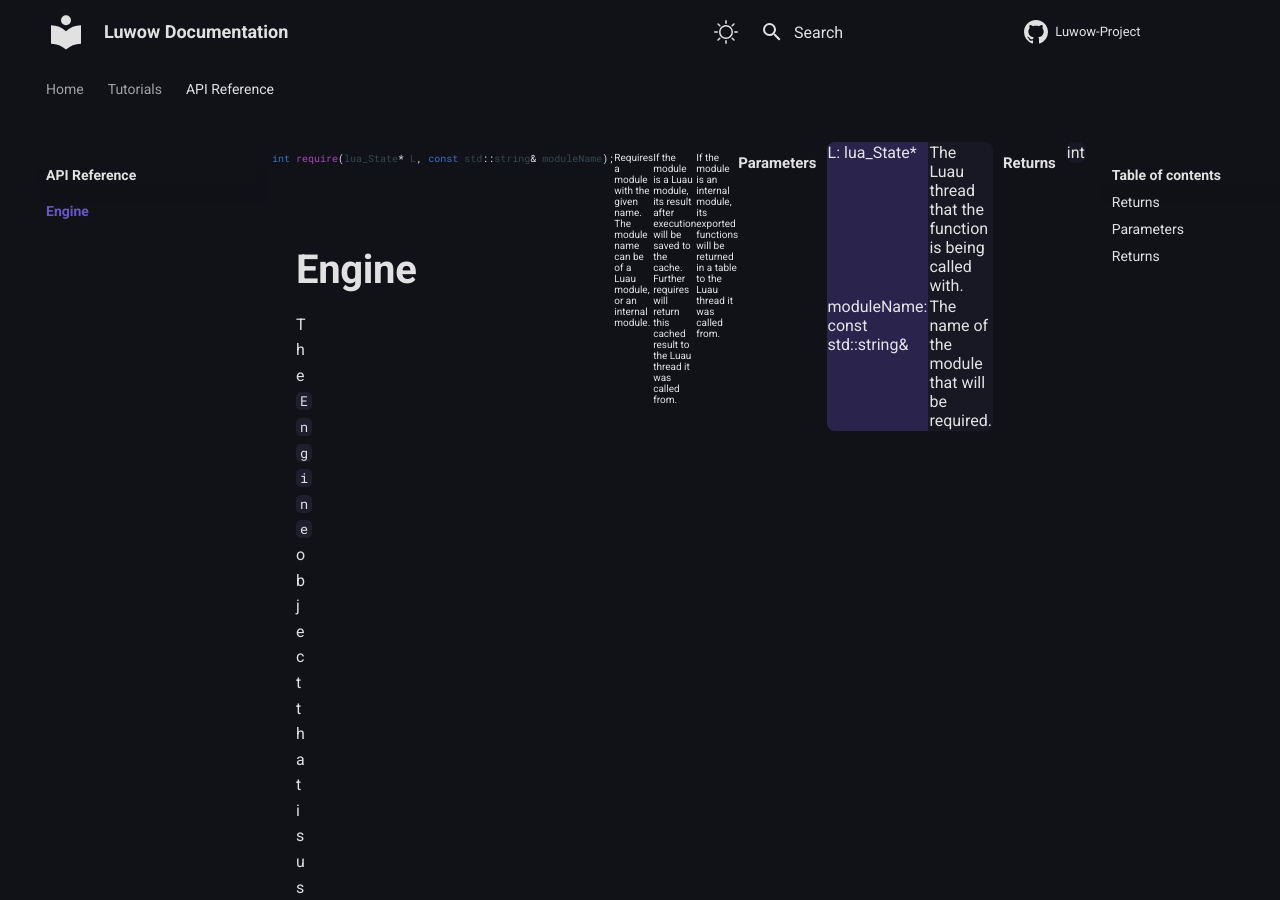
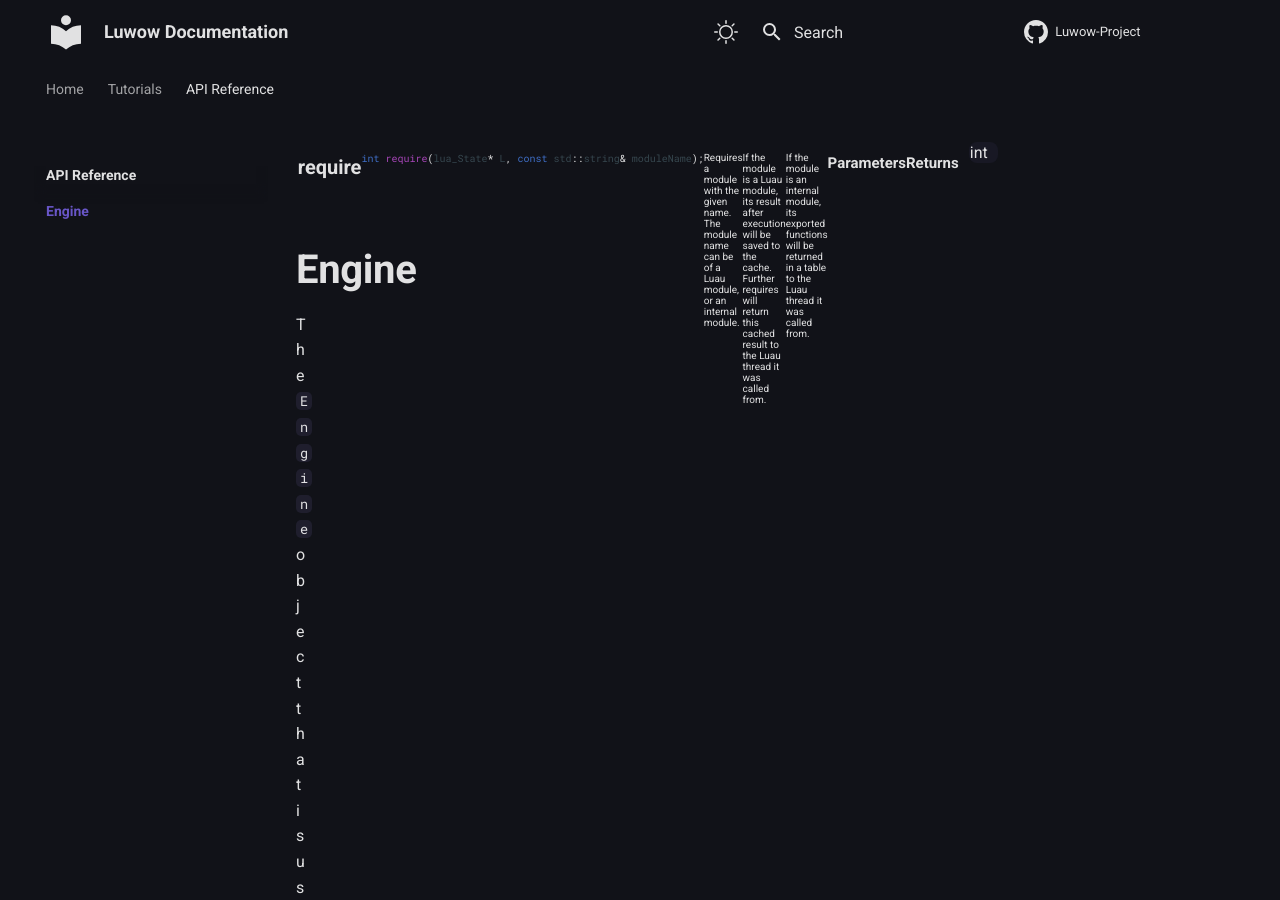
Before and after one commit to Luwow-Project/Documentation, an MkDocs documentation site: the page built from docs/api-reference/engine/index.md, in a window 1280 px wide and 900 px high. Built offline with MkDocs 1.6.1 and Material for MkDocs 9.7.7, drawn with Linux system fonts in a browser that asks for light colours.

Commit message:
Fix the Documentation (4/?)

````diff
--- a/docs/api-reference/engine/index.md
+++ b/docs/api-reference/engine/index.md
@@ -30,6 +32,8 @@
 
 -----
 
+# require
+
 ```cpp
 int require(lua_State* L, const std::string& moduleName);
 ```
@@ -41,22 +45,7 @@
 If the module is an internal module, its exported functions will be returned in a table to the Luau thread it was called from.
 
 ## Parameters
-<span markdown>
-    <div class="md-typeset__table">
-        <table>
-            <tbody>
-                <tr>
-                    <td class="api-param-highlight">L: <a href="">lua_State*</a></td>
-                    <td>The Luau thread that the function is being called with.</td>
-                </tr>
-                <tr>
-                    <td class="api-param-highlight">moduleName: <a href="">const std::string&</a></td>
-                    <td>The name of the module that will be required.</td>
-                </tr>
-            </tbody>
-        </table>
-    </div>
-</span>
+
 
 ## Returns
 <span markdown>
````
Also changed, not shown: other parts of docs/api-reference/engine/index.md (+2 -0 lines).
